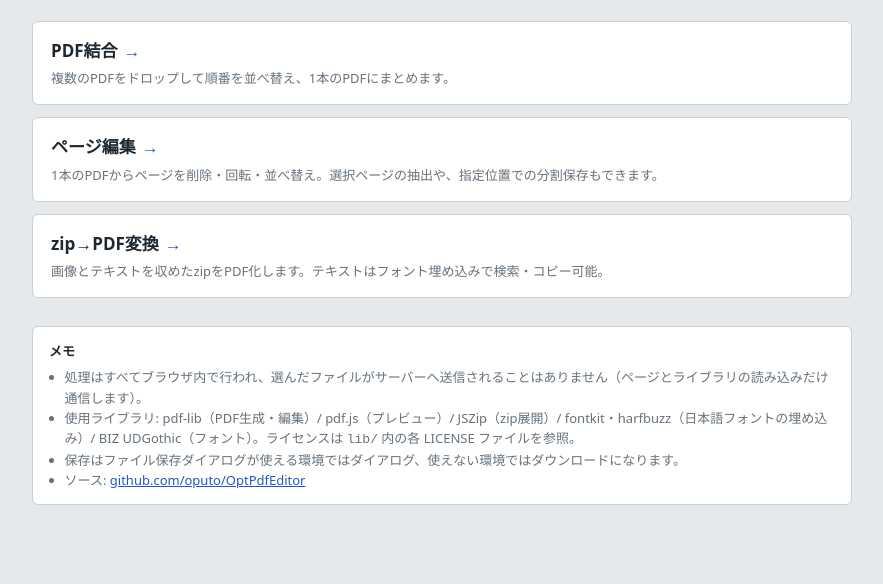
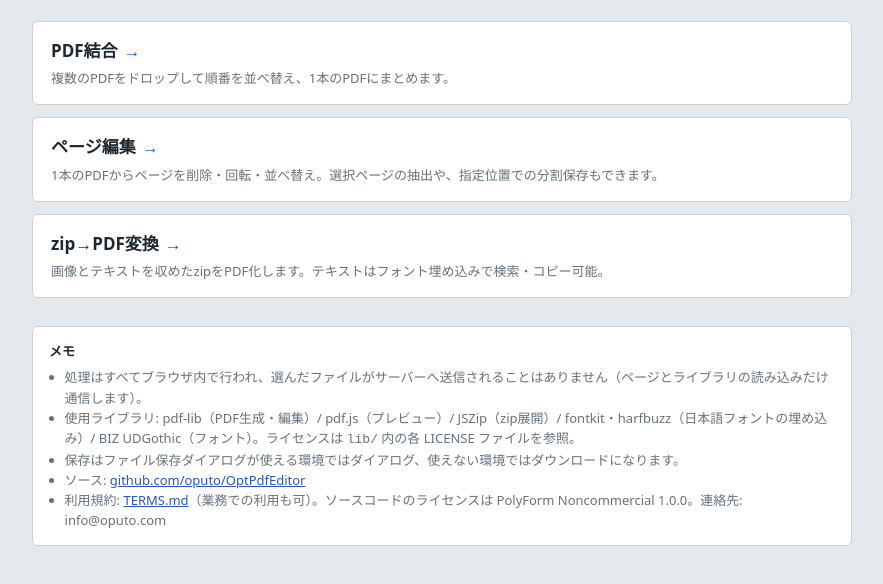
Before and after one commit to oputo/OptPdfEditor, a plain HTML site: page index.html in a window 1280 px wide. Shown: the part 138-722 px from the top of the page, without its empty margins (198-1081 px from the left). Drawn offline with Linux system fonts and the light colour scheme.

Commit message:
公開に向けてライセンス・利用規約・README を追加
- LICENSE.md: PolyForm Noncommercial License 1.0.0（Copyright 2026 Oputo）
- TERMS.md: 作者が公開する Web 版の利用規約（下書き。業務利用可、ファイルは送信しない旨）
- THIRD_PARTY_NOTICES.md: lib/ に同梱するライブラリとフォントの一覧
- README.md: 概要、ページ構成、使い方、ライセンス、外部 PR を受け付けない方針
- index.html: 利用規約・ライセンス・連絡先へのリンク

```diff
--- a/index.html
+++ b/index.html
@@ -95,6 +95,7 @@
       <li>使用ライブラリ: pdf-lib（PDF生成・編集）/ pdf.js（プレビュー）/ JSZip（zip展開）/ fontkit・harfbuzz（日本語フォントの埋め込み）/ BIZ UDGothic（フォント）。ライセンスは <code>lib/</code> 内の各 LICENSE ファイルを参照。</li>
       <li>保存はファイル保存ダイアログが使える環境ではダイアログ、使えない環境ではダウンロードになります。</li>
       <li>ソース: <a href="https://github.com/oputo/OptPdfEditor">github.com/oputo/OptPdfEditor</a></li>
+      <li>利用規約: <a href="https://github.com/oputo/OptPdfEditor/blob/main/TERMS.md">TERMS.md</a>（業務での利用も可）。ソースコードのライセンスは PolyForm Noncommercial 1.0.0。連絡先: info@oputo.com</li>
     </ul>
   </div>
 </div>
```
Also changed, not shown: 4 other files.
